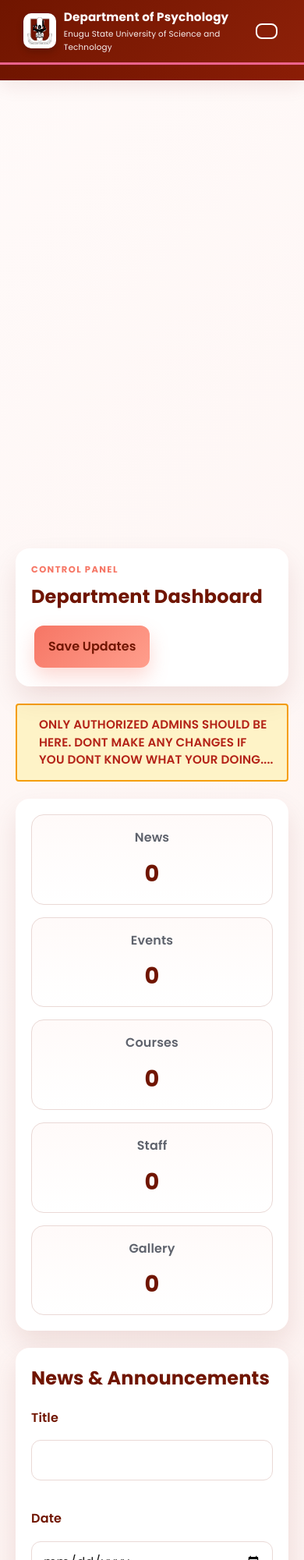
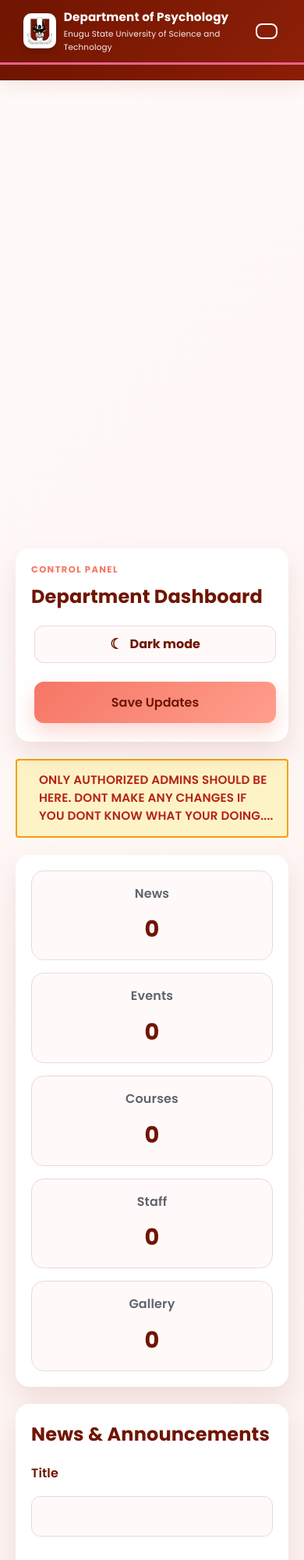
Before and after one commit to sagedev18/psychology-department-website, a website: page admin website/dashboard.html in a window 390 px wide. Shown: the top 2000 px of the page at 78% size. Drawn offline with Linux system fonts and the light colour scheme.

Commit message:
Add ESUT-themed light/dark mode to admin dashboard

```diff
--- /dev/null
+++ b/admin website/admin-theme.css
@@ -0,0 +1,107 @@
+/* ESUT Admin theme switch: warm university maroon in both themes. */
+:root {
+    color-scheme: light;
+    --admin-page-bg: linear-gradient(135deg, #fffaf9 0%, #f9e5e2 100%);
+    --admin-card: #ffffff;
+    --admin-paper: #fffaf9;
+    --admin-text: #1a1a1a;
+    --admin-muted: #5f636d;
+    --admin-line: #ead9d6;
+    --admin-shadow: 0 16px 34px rgba(112, 21, 0, 0.10);
+}
+
+:root[data-admin-theme="dark"] {
+    color-scheme: dark;
+    --admin-page-bg: radial-gradient(ellipse at top right, rgba(112, 21, 0, 0.30), transparent 42%), #171416;
+    --admin-card: #242022;
+    --admin-paper: #2b2527;
+    --admin-text: #f5eeee;
+    --admin-muted: #c1b4b6;
+    --admin-line: #49383b;
+    --admin-shadow: 0 16px 38px rgba(0, 0, 0, 0.28);
+    --primary: #ff9a86;
+    --primary-dark: #e85f49;
+    --secondary: #f28a75;
+    --paper: #2b2527;
+    --bg: #171416;
+    --card: #242022;
+    --text: #f5eeee;
+    --muted: #c1b4b6;
+    --line: #49383b;
+}
+
+html, body {
+    background: var(--admin-page-bg);
+    color: var(--admin-text);
+    transition: background-color 0.25s ease, color 0.25s ease;
+}
+
+.dashboard-main { min-width: 0; }
+.topbar, .panel, .login-box {
+    background: var(--admin-card);
+    color: var(--admin-text);
+    box-shadow: var(--admin-shadow);
+}
+.topbar h1, .panel h2, .list-box h3, .item-meta strong { color: var(--primary); }
+.item-meta span, .stat-card span { color: var(--admin-muted); }
+.stat-card, .item-list li {
+    background: var(--admin-paper);
+    border-color: var(--admin-line);
+    color: var(--admin-text);
+}
+.list-box { border-color: var(--admin-line); }
+.admin-form input, .admin-form select, .admin-form textarea,
+.login-box input, .login-box select, .login-box textarea {
+    background: var(--admin-paper);
+    border-color: var(--admin-line);
+    color: var(--admin-text);
+}
+.admin-form input::placeholder, .admin-form textarea::placeholder { color: var(--admin-muted); }
+.secondary-btn { background: var(--admin-card); color: var(--primary); border-color: var(--admin-line); }
+.edit-btn { background: rgba(246, 118, 101, 0.14); color: var(--primary); }
+
+.topbar-actions {
+    display: flex;
+    align-items: center;
+    justify-content: flex-end;
+    gap: 12px;
+    flex-wrap: wrap;
+}
+.theme-toggle {
+    display: inline-flex;
+    align-items: center;
+    justify-content: center;
+    gap: 9px;
+    min-height: 46px;
+    padding: 10px 15px;
+    border: 1px solid var(--admin-line);
+    border-radius: 12px;
+    background: var(--admin-paper);
+    color: var(--primary);
+    font-weight: 700;
+    cursor: pointer;
+    transition: transform 0.2s ease, background 0.2s ease, border-color 0.2s ease;
+}
+.theme-toggle:hover { transform: translateY(-1px); border-color: var(--secondary); }
+.theme-toggle:focus-visible { outline: 3px solid var(--secondary); outline-offset: 3px; }
+.theme-toggle-icon { font-size: 1.15rem; line-height: 1; }
+
+:root[data-admin-theme="dark"] .admin-warning-banner {
+    background: #3a2b17 !important;
+    border-color: #b7791f;
+    color: #ff9b91 !important;
+}
+:root[data-admin-theme="dark"] .admin-warning-banner i { color: #ff9b91 !important; }
+
+@media (max-width: 900px) {
+    .topbar-actions { width: 100%; justify-content: space-between; }
+    .theme-toggle, #saveBtn { flex: 1 1 auto; }
+}
+@media (max-width: 600px) {
+    .topbar-actions { flex-direction: column; align-items: stretch; }
+    .theme-toggle, #saveBtn { width: 100%; }
+}
+
+@media (prefers-reduced-motion: reduce) {
+    *, *::before, *::after { scroll-behavior: auto !important; transition-duration: 0.01ms !important; }
+}
--- /dev/null
+++ b/admin website/admin-theme.js
@@ -0,0 +1,32 @@
+(function () {
+    const THEME_KEY = 'esutAdminTheme';
+    const root = document.documentElement;
+    const toggle = document.getElementById('themeToggle');
+    if (!toggle) return;
+
+    let savedTheme = 'light';
+    try {
+        savedTheme = localStorage.getItem(THEME_KEY) === 'dark' ? 'dark' : 'light';
+    } catch (error) {
+        // Keep the dashboard usable if browser storage is disabled.
+    }
+
+    function setTheme(theme) {
+        const isDark = theme === 'dark';
+        root.dataset.adminTheme = isDark ? 'dark' : 'light';
+        toggle.setAttribute('aria-pressed', String(isDark));
+        toggle.setAttribute('aria-label', `Switch to ${isDark ? 'light' : 'dark'} mode`);
+        toggle.querySelector('.theme-toggle-icon').textContent = isDark ? '☀' : '☾';
+        toggle.querySelector('.theme-toggle-label').textContent = isDark ? 'Light mode' : 'Dark mode';
+        try {
+            localStorage.setItem(THEME_KEY, isDark ? 'dark' : 'light');
+        } catch (error) {
+            // Theme still changes for this page view when storage is unavailable.
+        }
+    }
+
+    setTheme(savedTheme);
+    toggle.addEventListener('click', () => {
+        setTheme(root.dataset.adminTheme === 'dark' ? 'light' : 'dark');
+    });
+})();
--- a/admin website/dashboard.html
+++ b/admin website/dashboard.html
@@ -10,6 +10,7 @@
     <link rel="stylesheet" href="../style.css">
     <link rel="stylesheet" href="../responsive.css">
     <link rel="stylesheet" href="admin.css">
+    <link rel="stylesheet" href="admin-theme.css">
 </head>
 <body id="dashboard-page" class="admin-shell">
     <header class="header">
@@ -42,12 +43,8 @@
         <aside class="sidebar">
             <div class="brand-block small">
                 <img src="../Enugu-State-University-of-Science-and-Technology-logo.jpg" alt="ESUT Logo">
-                <div>
-                    <h2>ESUT Admin</h2>
-                    <p>Psychology Dept.</p>
-                </div>
+                <div><h2>ESUT Admin</h2><p>Psychology Dept.</p></div>
             </div>
-
             <nav class="side-nav">
                 <a href="#overview" class="nav-link active">Overview</a>
                 <a href="#news" class="nav-link">News</a>
@@ -56,17 +53,18 @@
                 <a href="#staff" class="nav-link">Staff</a>
                 <a href="#gallery" class="nav-link">Gallery</a>
             </nav>
-
             <button id="logoutBtn" class="secondary-btn full-width">Logout</button>
         </aside>
 
         <main class="dashboard-main">
             <header class="topbar">
-                <div>
-                    <p class="eyebrow">Control Panel</p>
-                    <h1>Department Dashboard</h1>
+                <div><p class="eyebrow">Control Panel</p><h1>Department Dashboard</h1></div>
+                <div class="topbar-actions">
+                    <button id="themeToggle" class="theme-toggle" type="button" aria-label="Switch to dark mode" aria-pressed="false">
+                        <span class="theme-toggle-icon" aria-hidden="true">☾</span><span class="theme-toggle-label">Dark mode</span>
+                    </button>
+                    <button id="saveBtn" class="primary-btn">Save Updates</button>
                 </div>
-                <button id="saveBtn" class="primary-btn">Save Updates</button>
             </header>
 
             <div class="admin-warning-banner" style="border-radius: 4px; color: #b42318; margin-bottom: 0;">
@@ -75,219 +73,71 @@
             </div>
 
             <section id="overview" class="panel stats-panel">
-                <div class="stat-card">
-                    <span>News</span>
-                    <strong id="newsCount">0</strong>
-                </div>
-                <div class="stat-card">
-                    <span>Events</span>
-                    <strong id="eventCount">0</strong>
-                </div>
-                <div class="stat-card">
-                    <span>Courses</span>
-                    <strong id="courseCount">0</strong>
-                </div>
-                <div class="stat-card">
-                    <span>Staff</span>
-                    <strong id="staffCount">0</strong>
-                </div>
-                <div class="stat-card">
-                    <span>Gallery</span>
-                    <strong id="galleryCount">0</strong>
-                </div>
+                <div class="stat-card"><span>News</span><strong id="newsCount">0</strong></div>
+                <div class="stat-card"><span>Events</span><strong id="eventCount">0</strong></div>
+                <div class="stat-card"><span>Courses</span><strong id="courseCount">0</strong></div>
+                <div class="stat-card"><span>Staff</span><strong id="staffCount">0</strong></div>
+                <div class="stat-card"><span>Gallery</span><strong id="galleryCount">0</strong></div>
             </section>
 
             <section id="news" class="panel">
-                <div class="panel-head">
-                    <h2>News & Announcements</h2>
-                </div>
-
+                <div class="panel-head"><h2>News & Announcements</h2></div>
                 <form id="newsForm" class="admin-form grid-form">
-                    <div class="form-group">
-                        <label for="newsTitle">Title</label>
-                        <input id="newsTitle" name="title" type="text" required>
-                    </div>
-                    <div class="form-group">
-                        <label for="newsDate">Date</label>
-                        <input id="newsDate" name="date" type="date" required>
-                    </div>
-                    <div class="form-group">
-                        <label for="newsCategory">Category</label>
-                        <select id="newsCategory" name="category">
-                            <option value="Announcement">Announcement</option>
-                            <option value="Seminar">Seminar</option>
-                            <option value="Admission">Admission</option>
-                            <option value="Important">Important</option>
-                        </select>
-                    </div>
-                    <div class="form-group full-span">
-                        <label for="newsSummary">Summary</label>
-                        <textarea id="newsSummary" name="summary" rows="3" required></textarea>
-                    </div>
-                    <div class="form-actions full-span">
-                        <button type="submit" class="primary-btn">Add News</button>
-                    </div>
+                    <div class="form-group"><label for="newsTitle">Title</label><input id="newsTitle" name="title" type="text" required></div>
+                    <div class="form-group"><label for="newsDate">Date</label><input id="newsDate" name="date" type="date" required></div>
+                    <div class="form-group"><label for="newsCategory">Category</label><select id="newsCategory" name="category"><option value="Announcement">Announcement</option><option value="Seminar">Seminar</option><option value="Admission">Admission</option><option value="Important">Important</option></select></div>
+                    <div class="form-group full-span"><label for="newsSummary">Summary</label><textarea id="newsSummary" name="summary" rows="3" required></textarea></div>
+                    <div class="form-actions full-span"><button type="submit" class="primary-btn">Add News</button></div>
                 </form>
-
-                <div class="list-box">
-                    <h3>Saved News</h3>
-                    <ul id="newsList" class="item-list"></ul>
-                </div>
+                <div class="list-box"><h3>Saved News</h3><ul id="newsList" class="item-list"></ul></div>
             </section>
 
             <section id="events" class="panel">
-                <div class="panel-head">
-                    <h2>Events</h2>
-                </div>
-
+                <div class="panel-head"><h2>Events</h2></div>
                 <form id="eventForm" class="admin-form grid-form">
-                    <div class="form-group">
-                        <label for="eventTitle">Event Title</label>
-                        <input id="eventTitle" name="title" type="text" required>
-                    </div>
-                    <div class="form-group">
-                        <label for="eventDate">Date</label>
-                        <input id="eventDate" name="date" type="date" required>
-                    </div>
-                    <div class="form-group">
-                        <label for="eventExpiryDate">Expiry Date</label>
-                        <input id="eventExpiryDate" name="expiryDate" type="date" required>
-                    </div>
-                    <div class="form-group">
-                        <label for="eventVenue">Venue</label>
-                        <input id="eventVenue" name="venue" type="text" required>
-                    </div>
-                    <div class="form-group full-span">
-                        <label for="eventDescription">Description</label>
-                        <textarea id="eventDescription" name="description" rows="3" required></textarea>
-                    </div>
-                    <div class="form-actions full-span">
-                        <button type="submit" class="primary-btn">Add Event</button>
-                    </div>
+                    <div class="form-group"><label for="eventTitle">Event Title</label><input id="eventTitle" name="title" type="text" required></div>
+                    <div class="form-group"><label for="eventDate">Date</label><input id="eventDate" name="date" type="date" required></div>
+                    <div class="form-group"><label for="eventExpiryDate">Expiry Date</label><input id="eventExpiryDate" name="expiryDate" type="date" required></div>
+                    <div class="form-group"><label for="eventVenue">Venue</label><input id="eventVenue" name="venue" type="text" required></div>
+                    <div class="form-group full-span"><label for="eventDescription">Description</label><textarea id="eventDescription" name="description" rows="3" required></textarea></div>
+                    <div class="form-actions full-span"><button type="submit" class="primary-btn">Add Event</button></div>
                 </form>
-
-                <div class="list-box">
-                    <h3>Saved Events</h3>
-                    <ul id="eventList" class="item-list"></ul>
-                </div>
+                <div class="list-box"><h3>Saved Events</h3><ul id="eventList" class="item-list"></ul></div>
             </section>
 
             <section id="courses" class="panel">
-                <div class="panel-head">
-                    <h2>Courses</h2>
-                </div>
-
+                <div class="panel-head"><h2>Courses</h2></div>
                 <form id="courseForm" class="admin-form grid-form">
-                    <div class="form-group">
-                        <label for="courseLevel">Level</label>
-                        <select id="courseLevel" name="level">
-                            <option value="100 Level">100 Level</option>
-                            <option value="200 Level">200 Level</option>
-                            <option value="300 Level">300 Level</option>
-                            <option value="400 Level">400 Level</option>
-                            <option value="Postgraduate">Postgraduate</option>
-                        </select>
-                    </div>
-                    <div class="form-group">
-                        <label for="courseCode">Course Code</label>
-                        <input id="courseCode" name="code" type="text" placeholder="PSY 101" required>
-                    </div>
-                    <div class="form-group full-span">
-                        <label for="courseTitle">Course Title</label>
-                        <input id="courseTitle" name="title" type="text" required>
-                    </div>
-                    <div class="form-group full-span">
-                        <label for="courseDescription">Description</label>
-                        <textarea id="courseDescription" name="description" rows="3" required></textarea>
-                    </div>
-                    <div class="form-actions full-span">
-                        <button type="submit" class="primary-btn">Add Course</button>
-                    </div>
+                    <div class="form-group"><label for="courseLevel">Level</label><select id="courseLevel" name="level"><option value="100 Level">100 Level</option><option value="200 Level">200 Level</option><option value="300 Level">300 Level</option><option value="400 Level">400 Level</option><option value="Postgraduate">Postgraduate</option></select></div>
+                    <div class="form-group"><label for="courseCode">Course Code</label><input id="courseCode" name="code" type="text" placeholder="PSY 101" required></div>
+                    <div class="form-group full-span"><label for="courseTitle">Course Title</label><input id="courseTitle" name="title" type="text" required></div>
+                    <div class="form-group full-span"><label for="courseDescription">Description</label><textarea id="courseDescription" name="description" rows="3" required></textarea></div>
+                    <div class="form-actions full-span"><button type="submit" class="primary-btn">Add Course</button></div>
                 </form>
-
-                <div class="list-box">
-                    <h3>Saved Courses</h3>
-                    <ul id="courseList" class="item-list"></ul>
-                </div>
+                <div class="list-box"><h3>Saved Courses</h3><ul id="courseList" class="item-list"></ul></div>
             </section>
 
             <section id="staff" class="panel">
-                <div class="panel-head">
-                    <h2>Staff Profiles</h2>
-                </div>
-
+                <div class="panel-head"><h2>Staff Profiles</h2></div>
                 <form id="staffForm" class="admin-form grid-form">
-                    <div class="form-group">
-                        <label for="staffName">Name</label>
-                        <input id="staffName" name="name" type="text" required>
-                    </div>
-                    <div class="form-group">
-                        <label for="staffRole">Role</label>
-                        <input id="staffRole" name="role" type="text" required>
-                    </div>
-                    <div class="form-group full-span">
-                        <label for="staffEmail">Email</label>
-                        <input id="staffEmail" name="email" type="email" required>
-                    </div>
-                    <div class="form-group">
-                        <label for="staffCategory">Category</label>
-                        <select id="staffCategory" name="category">
-                            <option value="Academic">Academic</option>
-                            <option value="Administrative">Administrative</option>
-                        </select>
-                    </div>
-                    <div class="form-group">
-                        <label for="staffPhoto">Staff Photo</label>
-                        <div class="photo-upload-group">
-                            <label for="staffPhotoFile" class="file-input-label">
-                                <i class="fas fa-upload"></i> Choose Photo
-                            </label>
-                            <input type="file" id="staffPhotoFile" name="photoFile" accept="image/*">
-                            <img id="staffPhotoPreview" class="photo-preview" alt="Photo preview">
-                            <input type="hidden" id="staffPhoto" name="photo" value="">
-                        </div>
-                    </div>
-                    <div class="form-actions full-span">
-                        <button type="submit" class="primary-btn">Add Staff</button>
-                    </div>
+                    <div class="form-group"><label for="staffName">Name</label><input id="staffName" name="name" type="text" required></div>
+                    <div class="form-group"><label for="staffRole">Role</label><input id="staffRole" name="role" type="text" required></div>
+                    <div class="form-group full-span"><label for="staffEmail">Email</label><input id="staffEmail" name="email" type="email" required></div>
+                    <div class="form-group"><label for="staffCategory">Category</label><select id="staffCategory" name="category"><option value="Academic">Academic</option><option value="Administrative">Administrative</option></select></div>
+                    <div class="form-group"><label for="staffPhoto">Staff Photo</label><div class="photo-upload-group"><label for="staffPhotoFile" class="file-input-label"><i class="fas fa-upload"></i> Choose Photo</label><input type="file" id="staffPhotoFile" name="photoFile" accept="image/*"><img id="staffPhotoPreview" class="photo-preview" alt="Photo preview"><input type="hidden" id="staffPhoto" name="photo" value=""></div></div>
+                    <div class="form-actions full-span"><button type="submit" class="primary-btn">Add Staff</button></div>
                 </form>
-
-                <div class="list-box">
-                    <h3>Saved Staff</h3>
-                    <ul id="staffList" class="item-list"></ul>
-                </div>
+                <div class="list-box"><h3>Saved Staff</h3><ul id="staffList" class="item-list"></ul></div>
             </section>
 
             <section id="gallery" class="panel">
-                <div class="panel-head">
-                    <h2>Photo Gallery</h2>
-                </div>
-
+                <div class="panel-head"><h2>Photo Gallery</h2></div>
                 <form id="galleryForm" class="admin-form grid-form">
-                    <div class="form-group full-span">
-                        <label for="galleryDescription">Description</label>
-                        <textarea id="galleryDescription" name="description" rows="3" placeholder="Describe this photo/event..." required></textarea>
-                    </div>
-                    <div class="form-group full-span">
-                        <label for="galleryImage">Gallery Image</label>
-                        <div class="photo-upload-group">
-                            <label for="galleryImageFile" class="file-input-label">
-                                <i class="fas fa-upload"></i> Choose Image
-                            </label>
-                            <input type="file" id="galleryImageFile" name="imageFile" accept="image/*">
-                            <img id="galleryImagePreview" class="photo-preview" alt="Image preview">
-                            <input type="hidden" id="galleryImage" name="image" value="">
-                        </div>
-                    </div>
-                    <div class="form-actions full-span">
-                        <button type="submit" class="primary-btn">Add to Gallery</button>
-                    </div>
+                    <div class="form-group full-span"><label for="galleryDescription">Description</label><textarea id="galleryDescription" name="description" rows="3" placeholder="Describe this photo/event..." required></textarea></div>
+                    <div class="form-group full-span"><label for="galleryImage">Gallery Image</label><div class="photo-upload-group"><label for="galleryImageFile" class="file-input-label"><i class="fas fa-upload"></i> Choose Image</label><input type="file" id="galleryImageFile" name="imageFile" accept="image/*"><img id="galleryImagePreview" class="photo-preview" alt="Image preview"><input type="hidden" id="galleryImage" name="image" value=""></div></div>
+                    <div class="form-actions full-span"><button type="submit" class="primary-btn">Add to Gallery</button></div>
                 </form>
-
-                <div class="list-box">
-                    <h3>Saved Gallery Images</h3>
-                    <ul id="galleryList" class="item-list gallery-item-list"></ul>
-                </div>
+                <div class="list-box"><h3>Saved Gallery Images</h3><ul id="galleryList" class="item-list gallery-item-list"></ul></div>
             </section>
         </main>
     </div>
@@ -295,5 +145,6 @@
     <script src="../site-data.js"></script>
     <script src="../app.js"></script>
     <script src="admin.js"></script>
+    <script src="admin-theme.js"></script>
 </body>
 </html>
```
